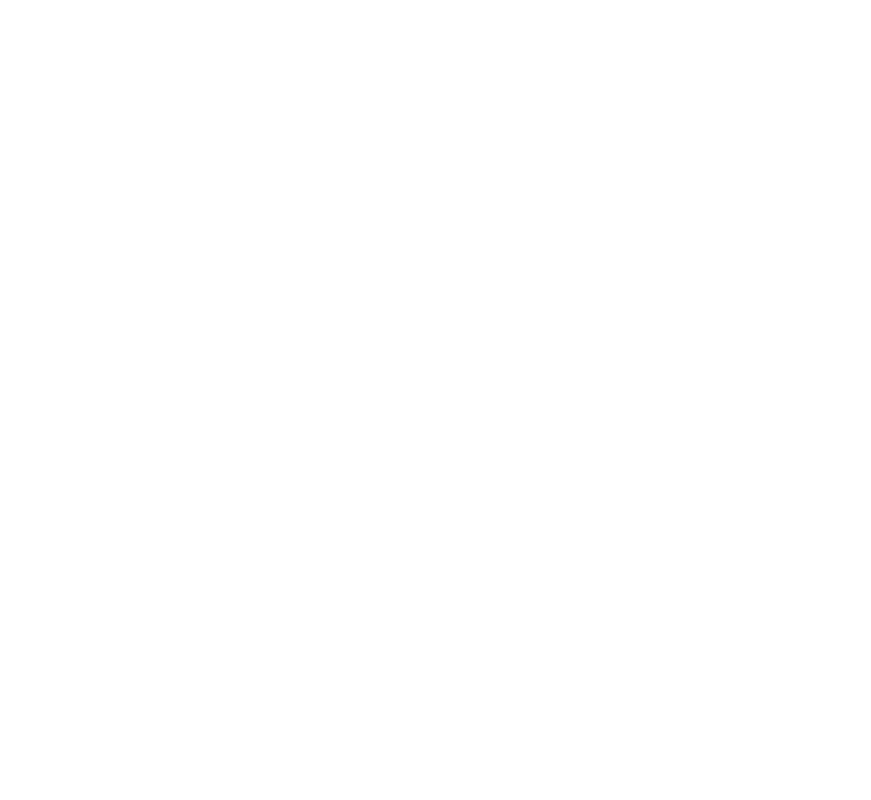
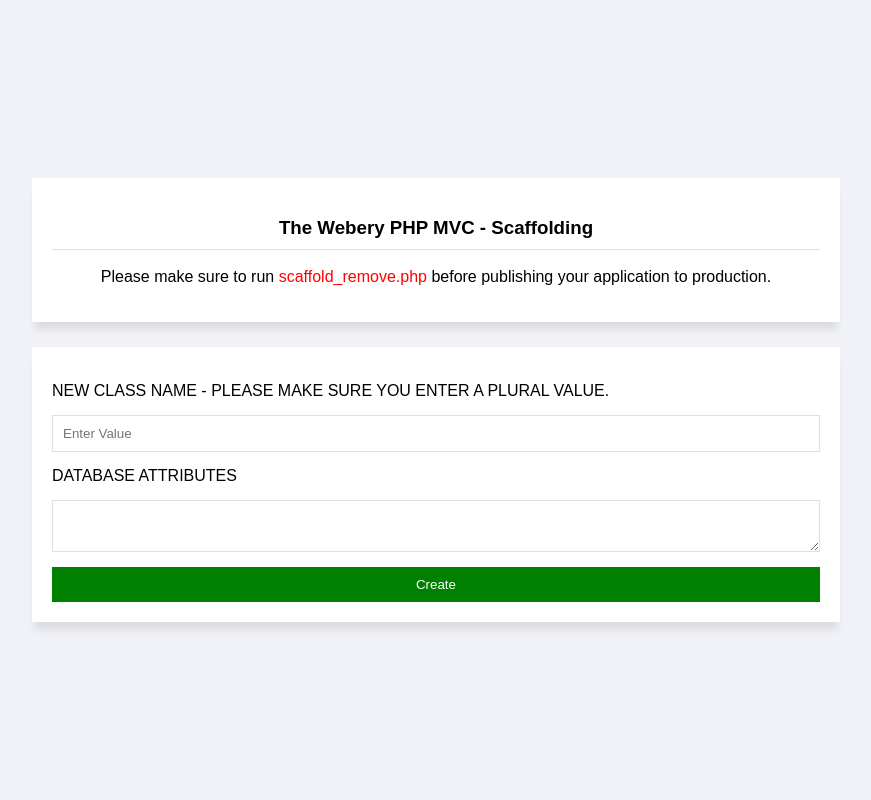
Before and after one commit to aindraus/TWmvc, a PHP site: page /TWmvc/scaffold/create.php in a window 1280 px wide. Before the commit the part shown is empty. Shown: the whole page, without its empty margins (204-1075 px from the left). Run offline with PHP 8.4, Linux system fonts and the light colour scheme; some libraries are stand-ins or nearby versions.

Commit message:
scaffolding front end

```diff
--- /dev/null
+++ b/app/config/db_config.php
@@ -0,0 +1,10 @@
+<?php
+// Declare Database Connections
+// Host
+define('DB_HOST', 'localhost');
+//Database Name
+define('DB_NAME', 'pdotest1');
+//Database Username
+define('DB_USER', 'root');
+//Database Password
+define('DB_PASS', 'root');
--- a/app/config/scaffold.php
+++ b/app/config/scaffold.php
@@ -1,23 +1,21 @@
 <?php
 require_once '../../app/libraries/Inflect.php';
+require_once '../../app/config/db_config.php';
 // Create New Scaffold - Create new Model, Controller, DB Table, Views (index, edit, add, show)
 class Scaffold {
   private $name;
-  private $dbarray = [];
+  private $dbarray;
 
-  public function __construct($name) {
+  public function __construct($name, $attr) {
     $this->name = $name;
-    if(!empty($name)) {
-        $sql = 'CREATE TABLE IF NOT EXISTS tw_' . $name . ' (id INT NOT NULL AUTO_INCREMENT PRIMARY KEY)';
+    $this->dbarray = $attr;
+    if(!empty($name) && !empty($attr)) {
+        $sql = 'CREATE TABLE IF NOT EXISTS tw_' . $name . ' (id INT NOT NULL AUTO_INCREMENT PRIMARY KEY, '. $attr . ')';
         // $sql = 'INSERT INTO users(title) VALUES (:title)';
-        $host = 'localhost';
-        $user = 'root';
-        $password = 'root';
-        $db = 'pdotest1';
         // Set DSN
-        $dsn = 'mysql:host=' . $host . ';dbname=' . $db;
+        $dsn = 'mysql:host=' . DB_HOST . ';dbname=' . DB_NAME;
         //SET DATABASE VARIABLES
-        $pdo = new PDO($dsn, $user, $password);
+        $pdo = new PDO($dsn, DB_USER, DB_PASS);
         $stmt = $pdo->prepare($sql);
         $stmt->execute();
         if(!$stmt) {
--- /dev/null
+++ b/app/controllers/Balls.php
@@ -0,0 +1,6 @@
+<?php
+ //Balls Controller
+ class Balls extends Controller {
+
+
+}
--- /dev/null
+++ b/app/controllers/Phones.php
@@ -0,0 +1,6 @@
+<?php
+ //Phones Controller
+ class Phones extends Controller {
+
+
+}
--- a/app/views/inc/header.php
+++ b/app/views/inc/header.php
@@ -5,5 +5,12 @@
   <meta name="viewport" content="width=device-width, initial-scale=1.0">
   <meta http-equiv="X-UA-Compatible" content="ie=edge">
   <title><?php echo SITE_NAME; ?></title>
+  <style>
+    body {
+      margin:0;
+      padding:0;
+      font-family: 'Helvatica', sans-serif;
+    }
+  </style>
 </head>
 <body>
--- a/public/scaffold/create.php
+++ b/public/scaffold/create.php
@@ -2,6 +2,33 @@
 require_once '../../app/bootstrap.php';
 require_once APP_ROOT . '/config/scaffold.php';
 
-$posts = new Scaffold('users');
+if(isset($_POST['submit_new'])){
+  if(!empty($_POST['new_name']) && !empty($_POST['db_attr'])){
+    $name = $_POST['new_name'];
+    $attr = $_POST['db_attr'];
 
-// echo $posts->name;
+    $newTable = new Scaffold($name, $attr);
+  } else {
+    die('Please make sure all fields are valid');
+  }
+}
+?>
+<?php get_header();?>
+<div style="background:#f1f2f7;position:absolute;width:100%;height:100%;margin:0;display:flex;flex-direction:column;justify-content:center;align-items:center;">
+  <div style="background:#fff;padding: 20px;box-shadow:0 10px 8px -3px rgba(0,0,0,0.1);text-align:center;width:60%;margin-left:auto;margin-right:auto;">
+    <h3 style="padding-bottom: 10px;border-bottom:1px solid #e0e0e0;">The Webery PHP MVC - Scaffolding</h3>
+    <p>
+      Please make sure to run <span style="color:red;">scaffold_remove.php</span> before publishing your application to production.
+    </p>
+  </div>
+  <div style="width:60%;margin-left:auto;margin-right:auto;background:#fff;margin-top:25px;padding: 20px;box-shadow:0 10px 8px -3px rgba(0,0,0,0.1);">
+    <form action="" method="post" style="display:flex;flex-direction:column;width:100%;">
+      <label style="margin-top:15px; text-transform:uppercase;">New Class Name - Please make sure you enter a plural value.</label>
+      <input type="text" name="new_name" placeholder="Enter Value" style="border:1px solid #e0e0e0;padding:10px;margin-top:15px;"/>
+      <label style="margin-top:15px; text-transform:uppercase;">Database Attributes</label>
+      <textarea name="db_attr" style="border:1px solid #e0e0e0;padding:10px;margin-top:15px;"></textarea>
+      <input type="submit" value="Create" name="submit_new" style="margin-top:15px;border:none;background:green;color:#fff;padding:10px;cursor:pointer;" />
+    </form>
+  </div>
+</div>
+<?php get_footer();?>
```
Also changed, not shown: app/views/balls/add.php (added), app/views/balls/edit.php (added), app/views/balls/index.php (added), app/views/balls/show.php (added), app/views/phones/add.php (added), app/views/phones/edit.php (added), app/views/phones/index.php (added), app/views/phones/show.php (added).
